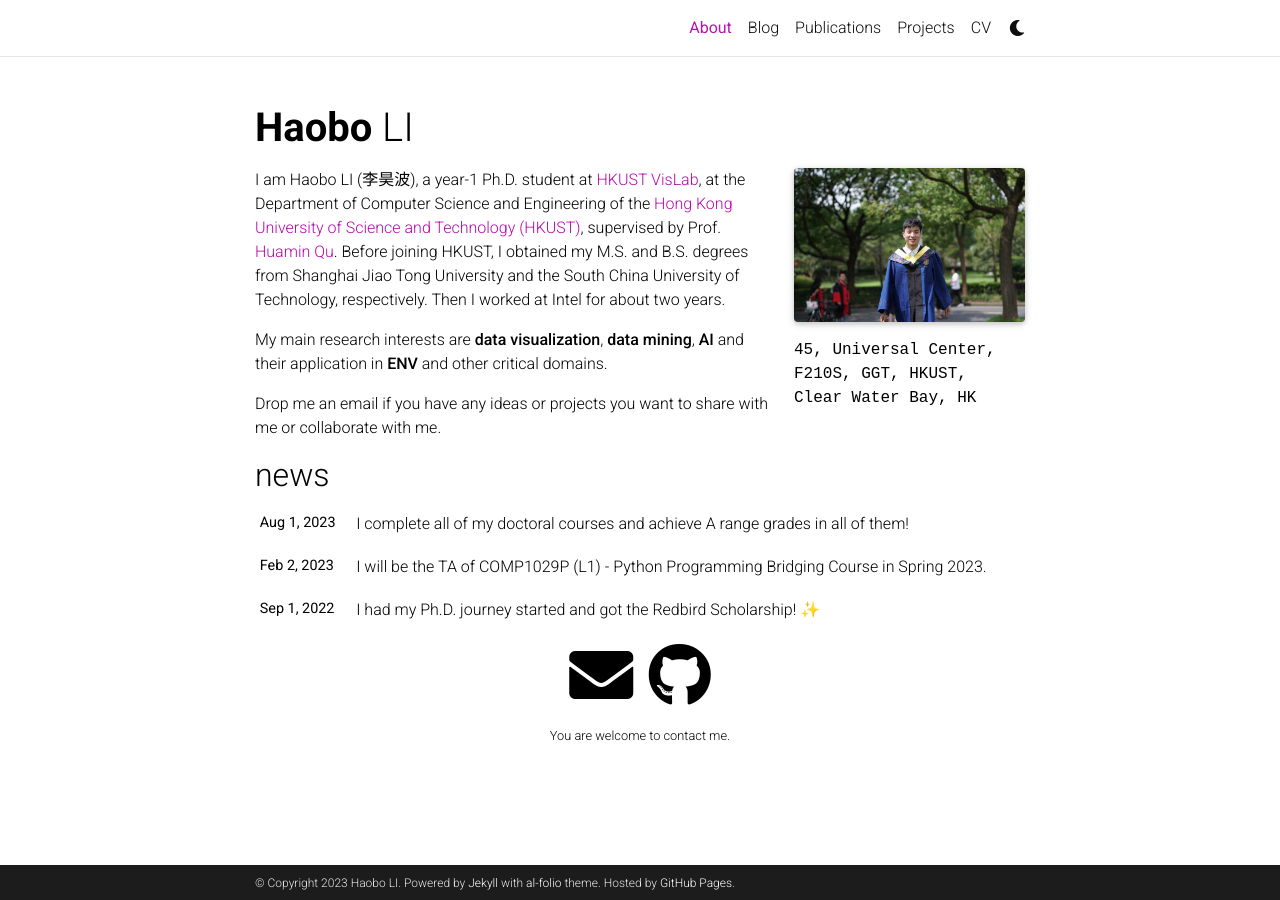
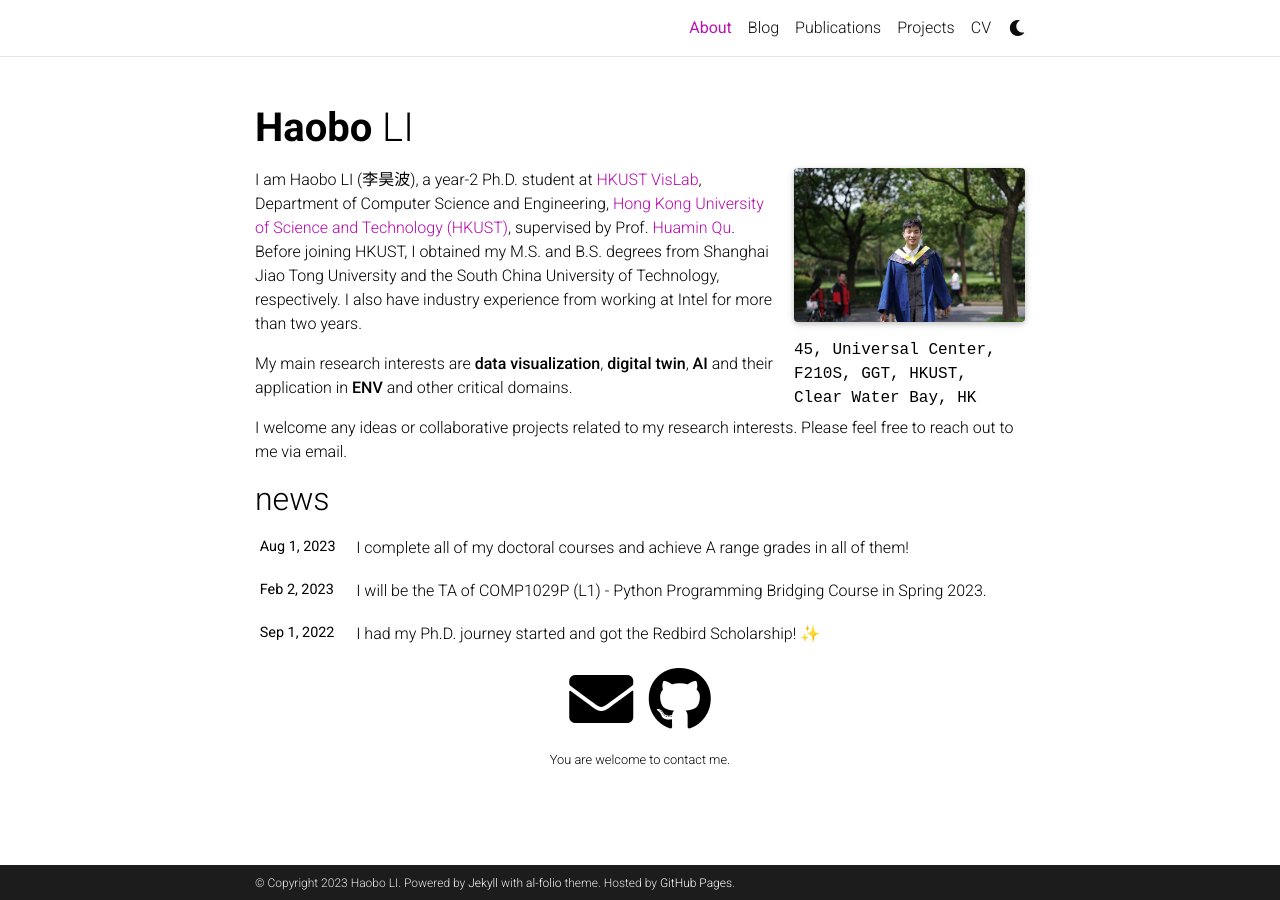
Before and after one commit to wangyueya/yywang, a Jekyll site: the page built from _pages/about.md, in a window 1280 px wide. Built offline with Jekyll 4.4.1, drawn with Linux system fonts in a browser that asks for light colours; full-size pictures stand in for the smaller copies a plugin makes; emoji names are drawn with the system emoji font; comment, search, counter and statistics services are not loaded; a style sheet for code colours, icons or effects is not loaded.

```diff
--- a/_pages/about.md
+++ b/_pages/about.md
@@ -18,11 +18,11 @@ selected_papers: false # includes a list of papers marked as "selected={true}"
 social: true  # includes social icons at the bottom of the page
 ---
 
-I am Haobo LI (李昊波), a year-1 Ph.D. student at [HKUST VisLab](http://vis.cse.ust.hk/), at the Department of Computer Science and Engineering of the [Hong Kong University of Science and Technology (HKUST)](https://hkust.edu.hk/), supervised by Prof. [Huamin Qu](http://www.huamin.org/). Before joining HKUST, I obtained my M.S. and B.S. degrees from Shanghai Jiao Tong University and the South China University of Technology, respectively. Then I worked at Intel for about two years.
+I am Haobo LI (李昊波), a year-2 Ph.D. student at [HKUST VisLab](http://vis.cse.ust.hk/), Department of Computer Science and Engineering, [Hong Kong University of Science and Technology (HKUST)](https://hkust.edu.hk/), supervised by Prof. [Huamin Qu](http://www.huamin.org/). Before joining HKUST, I obtained my M.S. and B.S. degrees from Shanghai Jiao Tong University and the South China University of Technology, respectively. I also have industry experience from working at Intel for more than two years.
 
-My main research interests are **data visualization**, **data mining**, **AI** and their application in **ENV** and other critical domains.
+My main research interests are **data visualization**, **digital twin**, **AI** and their application in **ENV** and other critical domains.
 
-Drop me an email if you have any ideas or projects you want to share with me or collaborate with me.
+I welcome any ideas or collaborative projects related to my research interests. Please feel free to reach out to me via email.
 
 [//]: # (Put your address / P.O. box / other info right below your picture. You can also disable any these elements by editing `profile` property of the YAML header of your `_pages/about.md`. Edit `_bibliography/papers.bib` and Jekyll will render your [publications page]&#40;/al-folio/publications/&#41; automatically.)
 
```
Also changed, not shown: _news/announcement_-1.md (added, +7 -0 lines), _news/announcement_-2.md (added, +7 -0 lines), _news/announcement_-3.md (added, +7 -0 lines).
